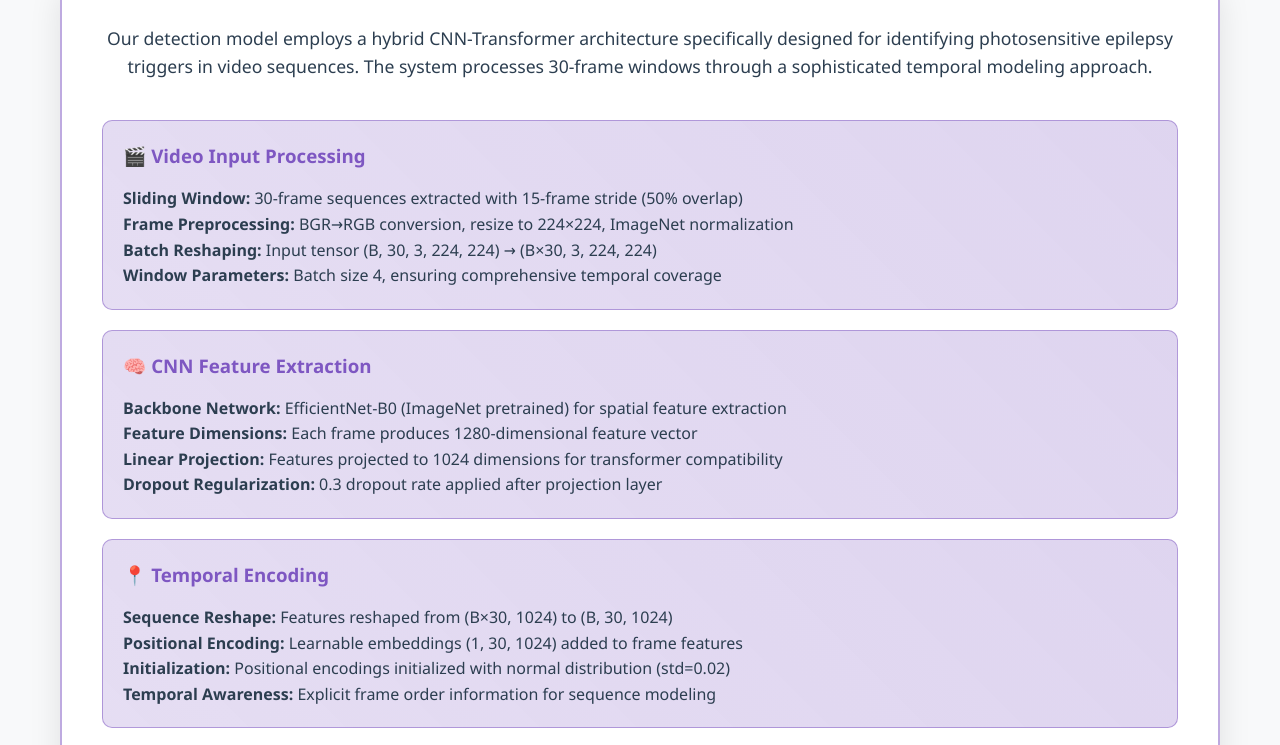
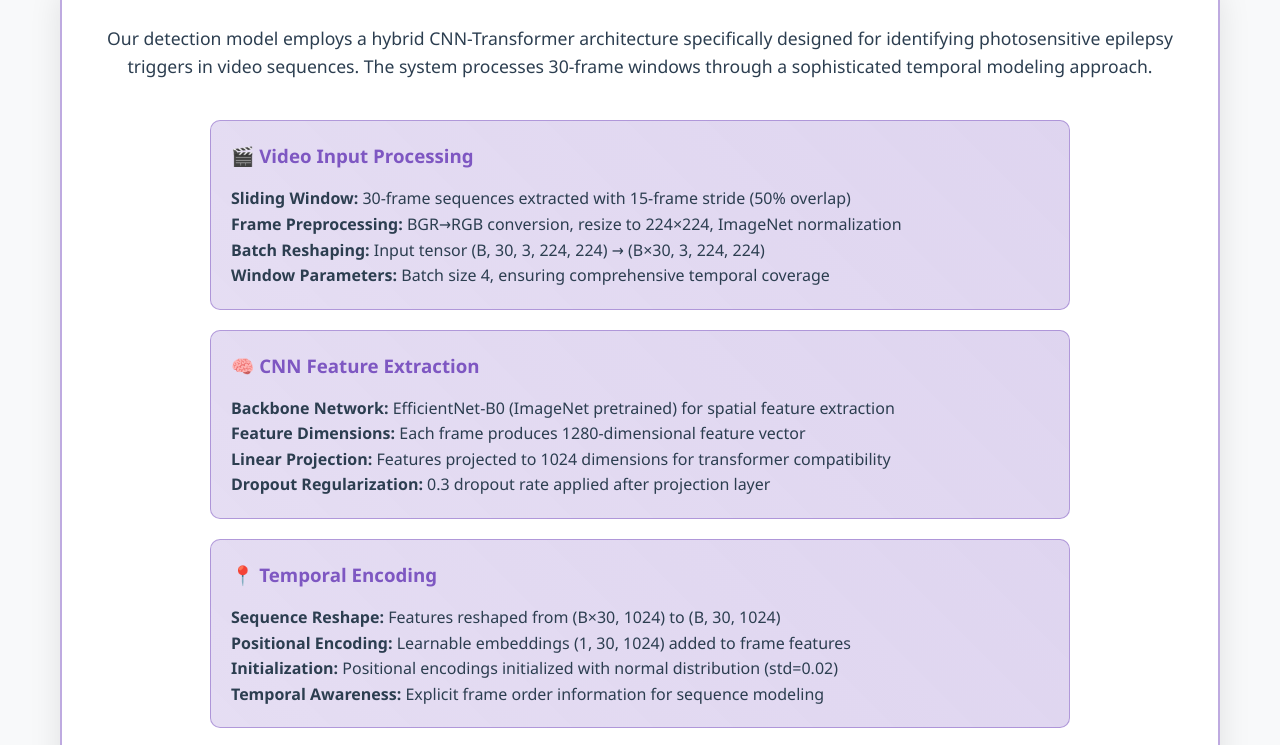
Before and after one commit to photoepilepsy/photoepilepsy.github.io, a plain HTML site: page index.html in a window 1280 px wide. Shown: the part 4760-5505 px from the top of the page. Drawn offline with Linux system fonts and the light colour scheme.

Commit message:
Add files via upload

```diff
--- a/index.html
+++ b/index.html
@@ -1266,6 +1266,7 @@
                     <p>Our detection model employs a hybrid CNN-Transformer architecture specifically designed for identifying photosensitive epilepsy triggers in video sequences. The system processes 30-frame windows through a sophisticated temporal modeling approach.</p>
                 </div>
 
+                <div style="max-width: 900px; margin: 0 auto; padding: 0 20px;">
                     <div class="arch-highlight">
                         <h3 style="color: rgb(126, 87, 194); margin-bottom: 15px;">🎬 Video Input Processing</h3>
                         <p><strong>Sliding Window:</strong> 30-frame sequences extracted with 15-frame stride (50% overlap)</p>
@@ -1304,6 +1305,7 @@
                         <p><strong>MLP Architecture:</strong> Three-layer classifier (1024→256→64→1)</p>
                         <p><strong>Activation Functions:</strong> ReLU activations with 0.3 dropout between layers</p>
                         <p><strong>Output:</strong> Binary classification with sigmoid activation for trigger detection</p>
+                    </div>
                 </div>
             </div>
         </div>
```
Lines whose indentation alone changed are shown as unchanged.
